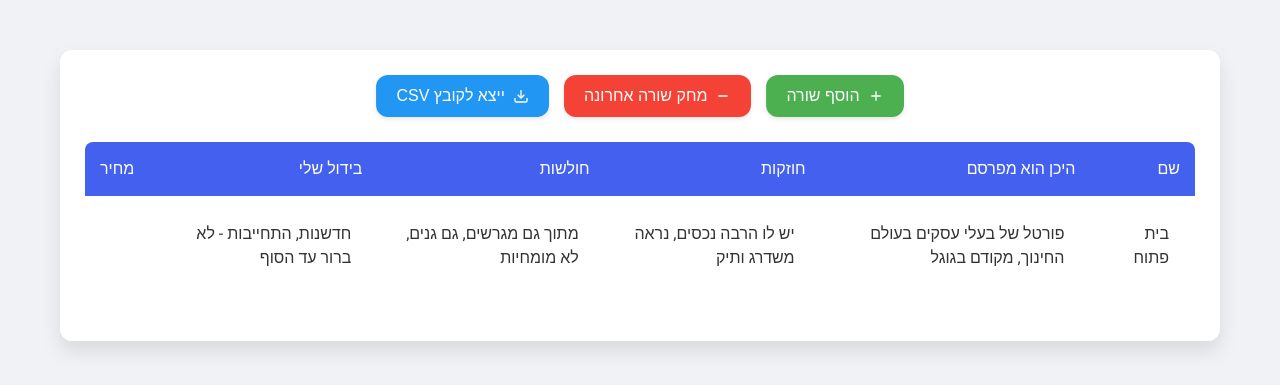
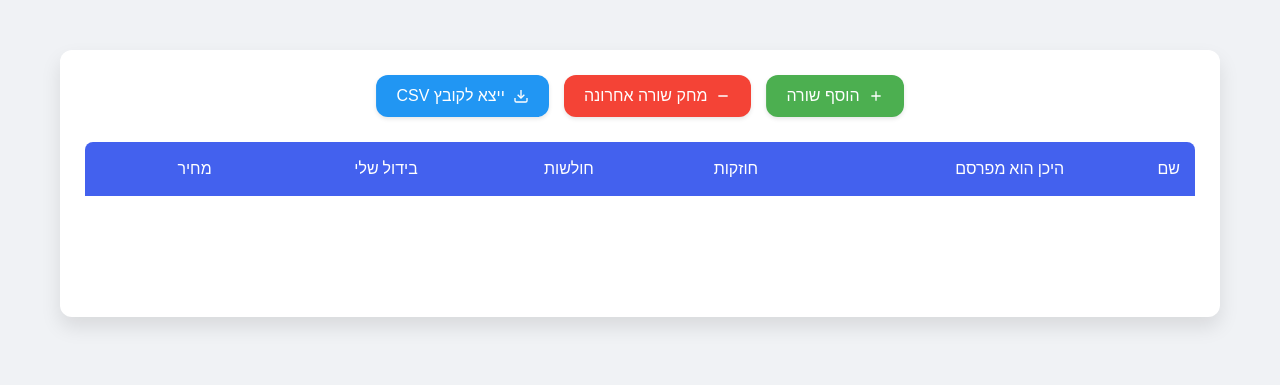
Before and after one commit to ShaharFullStack/Table, a plain HTML site: page index.html in a window 1280 px wide. Shown: the part 153-538 px from the top of the page. Drawn offline with Linux system fonts and the light colour scheme.

Commit message:
Update index.html

```diff
--- a/index.html
+++ b/index.html
@@ -471,12 +471,12 @@
                 </thead>
                 <tbody>
                     <tr>
-                        <td><div class="contentEditable" contenteditable="true">בית פתוח</div></td>
-                        <td><div class="contentEditable" contenteditable="true">פורטל של בעלי עסקים בעולם החינוך, מקודם בגוגל</div></td>
-                        <td><div class="contentEditable" contenteditable="true">יש לו הרבה נכסים, נראה משדרג ותיק</div></td>
-                        <td><div class="contentEditable" contenteditable="true">מתוך גם מגרשים, גם גנים, לא מומחיות</div></td>
-                        <td><div class="contentEditable" contenteditable="true">חדשנות, התחייבות - לא ברור עד הסוף</div></td>
-                        <td><div class="contentEditable" contenteditable="true"></div></td>
+                        <td><div class="contentEditable" contenteditable="true"> </div></td>
+                        <td><div class="contentEditable" contenteditable="true"> </div></td>
+                        <td><div class="contentEditable" contenteditable="true"> </div></td>
+                        <td><div class="contentEditable" contenteditable="true"> </div></td>
+                        <td><div class="contentEditable" contenteditable="true"> </div></td>
+                        <td><div class="contentEditable" contenteditable="true"> </div></td>
                     </tr>
                 </tbody>
             </table>
```
